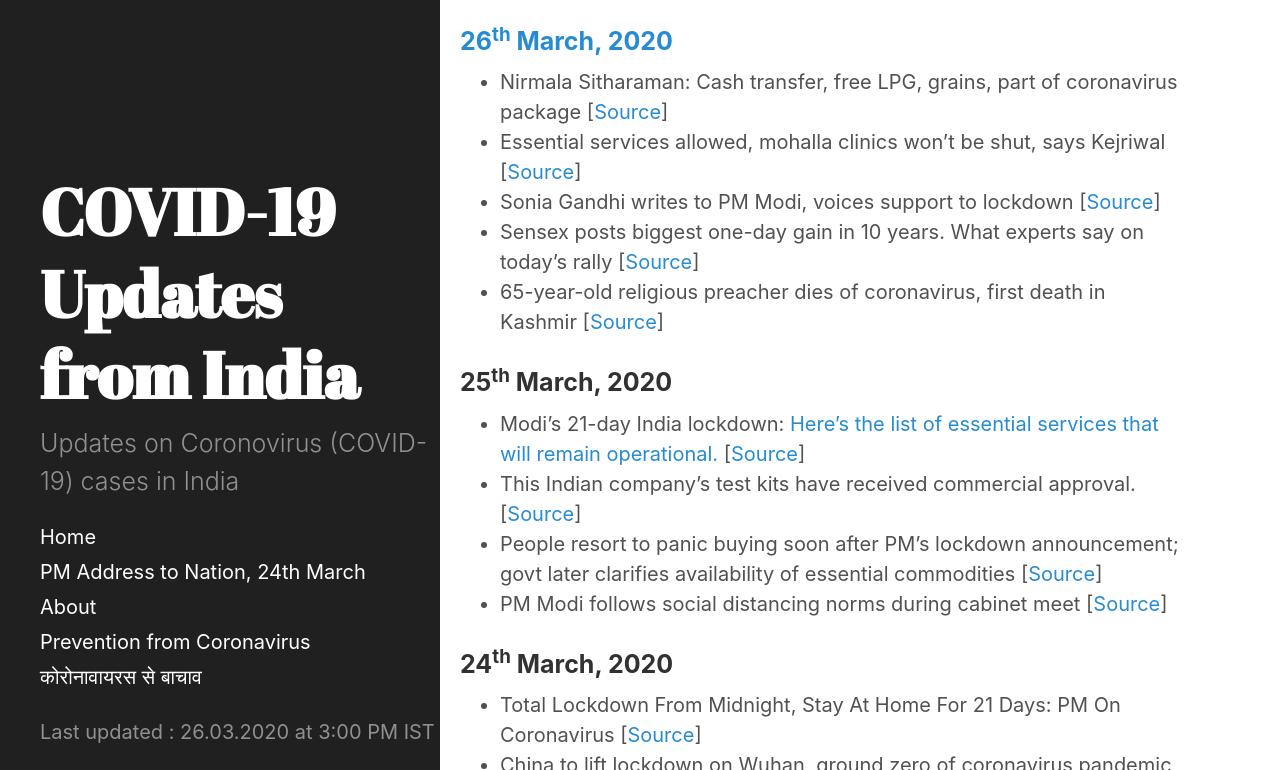
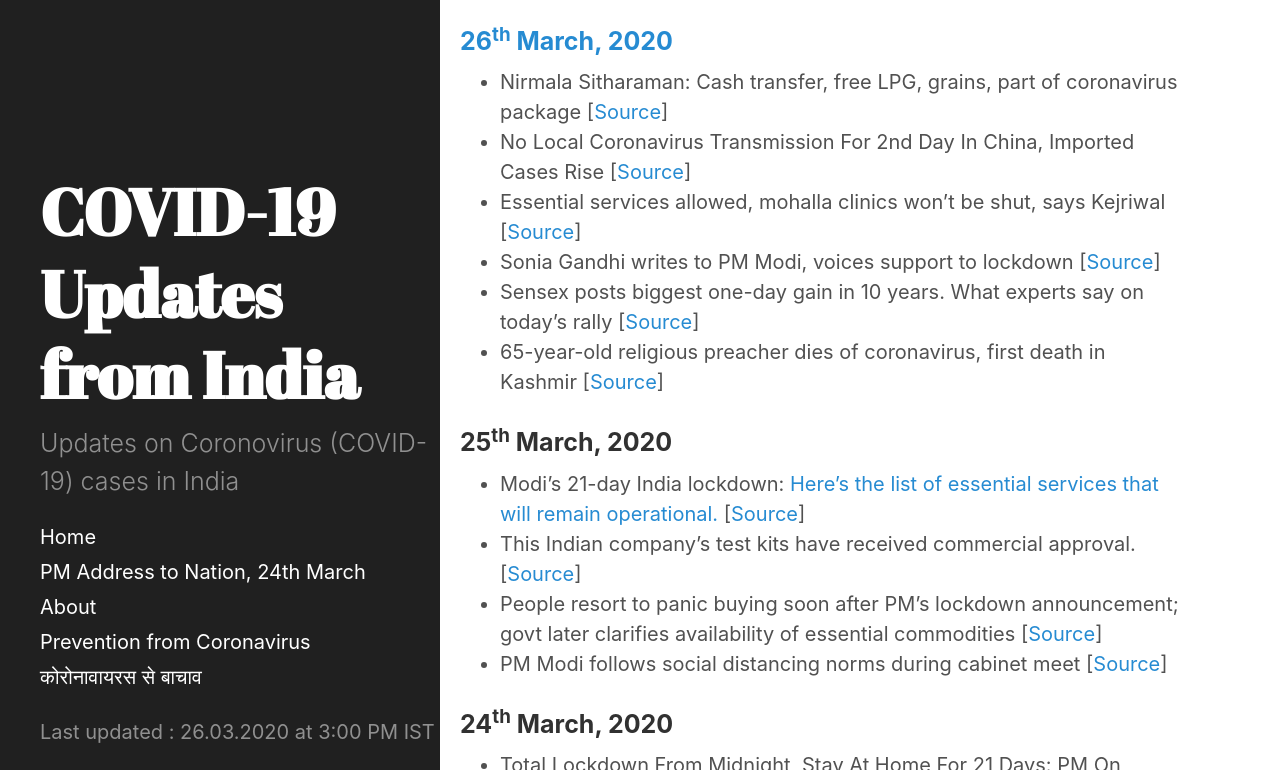
Before and after one commit to bhooraj/covid19updates-india, a Jekyll site: the page built from _posts/2020-03-25-Latest-updates.md, in a window 1280 px wide and 900 px high, scrolled down 1049 px, cut to the strip 130-900 px from the top of the window. Built offline with Jekyll 4.4.1, drawn with Linux system fonts in a browser that asks for light colours.

Commit message:
Update 2020-03-25-Latest-updates.md

```diff
--- a/_posts/2020-03-25-Latest-updates.md
+++ b/_posts/2020-03-25-Latest-updates.md
@@ -13,6 +13,7 @@
 
 ### [26<sup>th</sup> March, 2020](#updates)
 - Nirmala Sitharaman: Cash transfer, free LPG, grains, part of coronavirus package [[Source](https://www.livemint.com/news/india/nirmala-sitharaman-live-economic-package-announcement-likely-11585207106896.html)]
+- No Local Coronavirus Transmission For 2nd Day In China, Imported Cases Rise [[Source](https://www.ndtv.com/world-news/coronavirus-outbreak-no-local-coronavirus-transmission-for-2nd-day-in-china-imported-cases-rise-2200810)]
 - Essential services allowed, mohalla clinics won’t be shut, says Kejriwal [[Source](https://www.hindustantimes.com/delhi-news/covid-19-lockdown-essential-services-allowed-mohalla-clinics-won-t-be-shut-says-kejriwal/story-mh6781SxWlBjo9nuIwJKVL.html)]
 - Sonia Gandhi writes to PM Modi, voices support to lockdown [[Source](https://timesofindia.indiatimes.com/india/coronavirus-sonia-gandhi-writes-to-pm-modi-voices-support-to-lockdown/articleshow/74824310.cms)]
 - Sensex posts biggest one-day gain in 10 years. What experts say on today's rally [[Source](https://www.livemint.com/news/india/sensex-sees-biggest-one-day-gain-in-over-10-years-ril-leads-recovery-11585130333075.html)]
```
